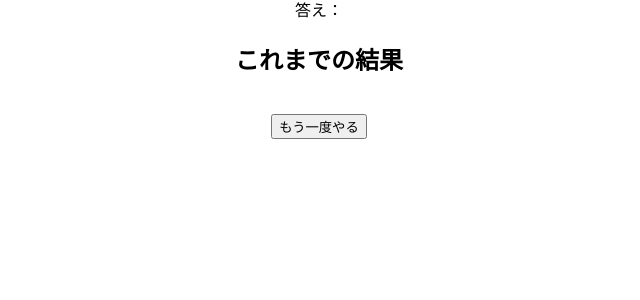
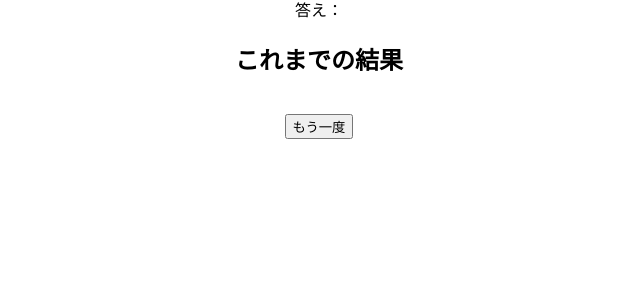
Before and after one commit to yoona53/Project, a Django app: template wordle/templates/wordle/result.html in a window 1280 px wide. Shown: the part 180-480 px from the top of the page, without its empty margins (321-961 px from the left). Run offline with Django 3.2, Linux system fonts and the light colour scheme; the template is opened without the code that fills it, so the values that code supplies are empty.

Commit message:
result.html button もう一度やる > もう一度

```diff
--- a/wordle/templates/wordle/result.html
+++ b/wordle/templates/wordle/result.html
@@ -52,7 +52,7 @@
 
     <br>
     <a href="{% url 'wordle:quiz' %}?len={{ answer|length }}">
-        <button>もう一度やる</button>
+        <button>もう一度</button>
     </a>
 </body>
 
```
Also changed, not shown: db.sqlite3.
